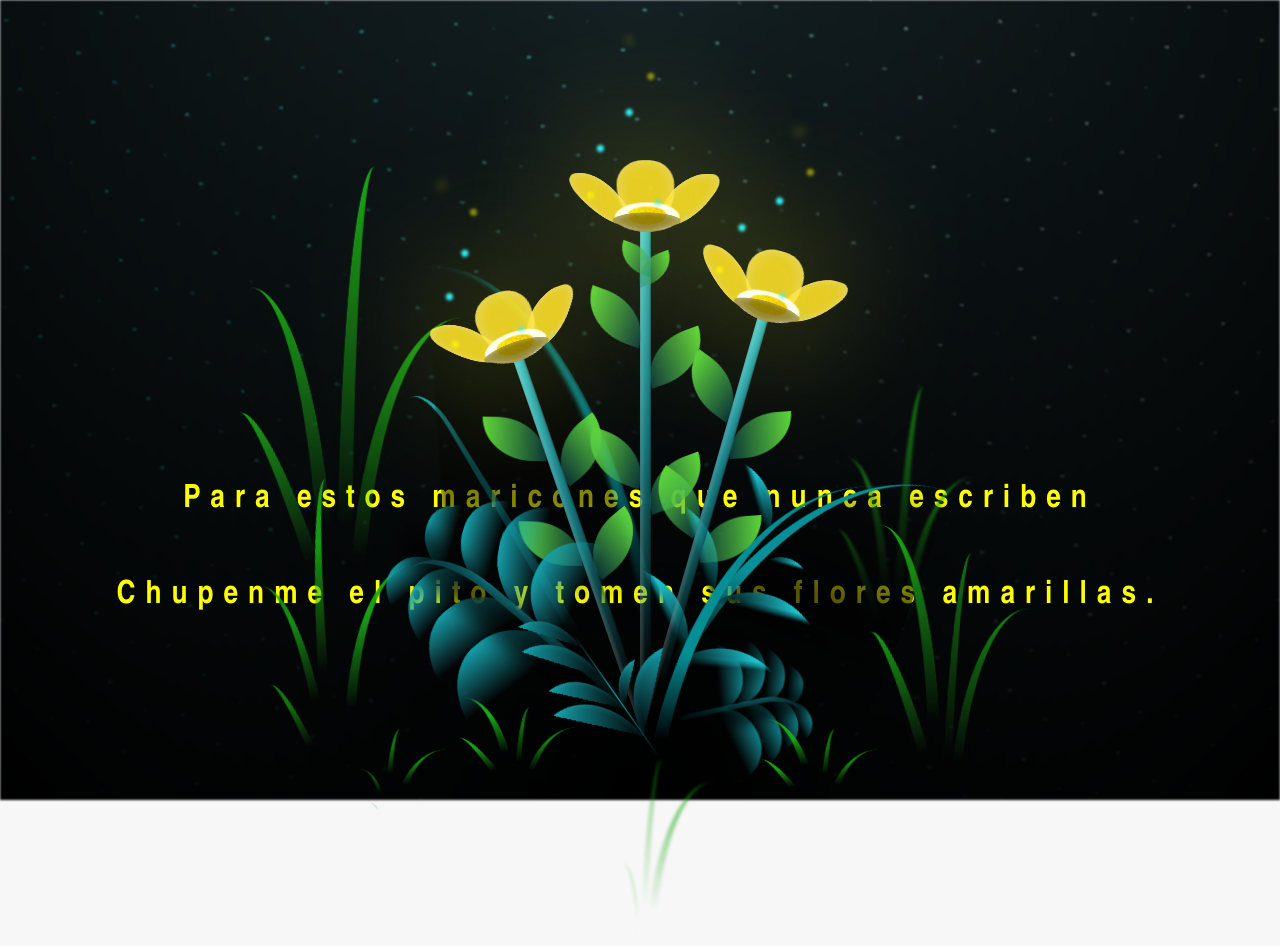
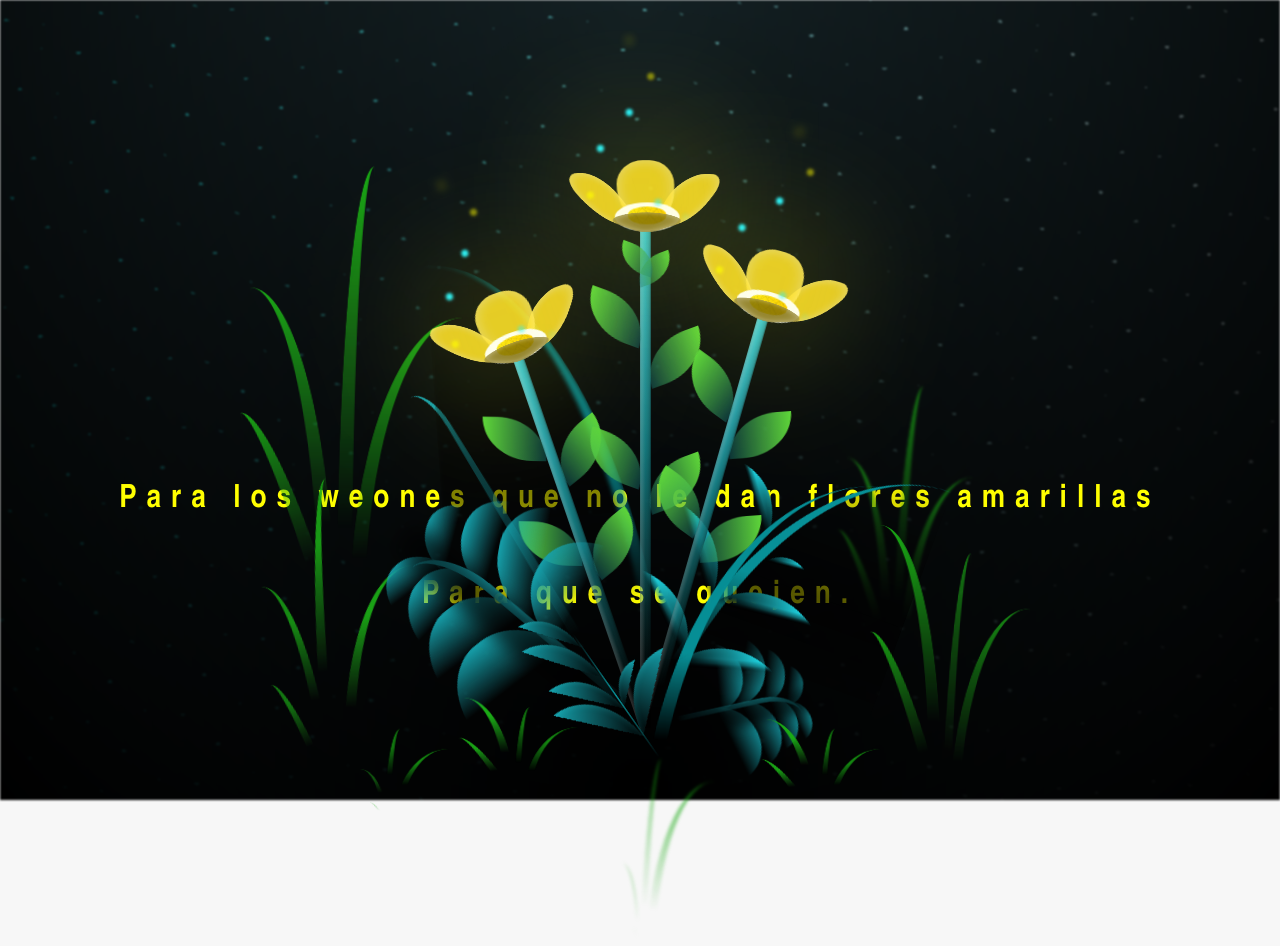
Before and after one commit to AlvinMRc/Flowers.github.io, a plain HTML site: page flower.html in a window 1280 px wide. Drawn offline with Linux system fonts and the light colour scheme.

Commit message:
Add files via upload

```diff
--- a/flower.html
+++ b/flower.html
@@ -13,8 +13,8 @@
 
 
     </div>
-    <h1 class="titulo"> Para estos maricones que nunca escriben <br> <br>
-      Chupenme el pito y tomen sus flores amarillas. </h1>
+    <h1 class="titulo">Para los weones que no le dan flores amarillas <br> <br>
+      Para que se quejen.</h1>
 
     <div class="night"></div>
     <div class="flowers">
```
